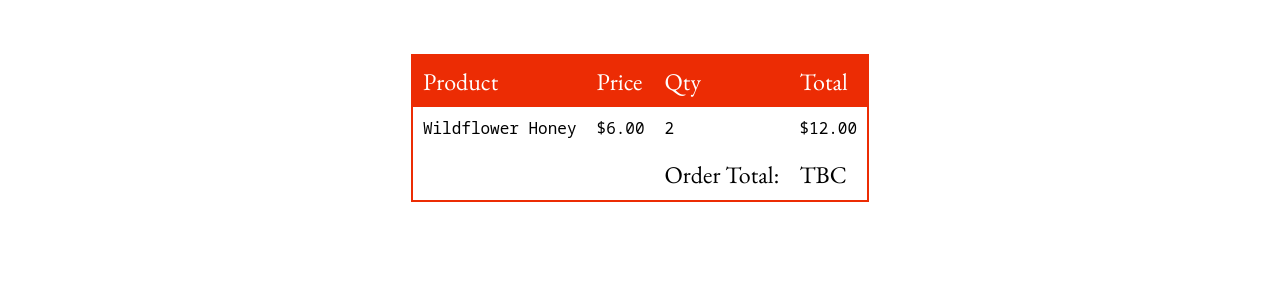
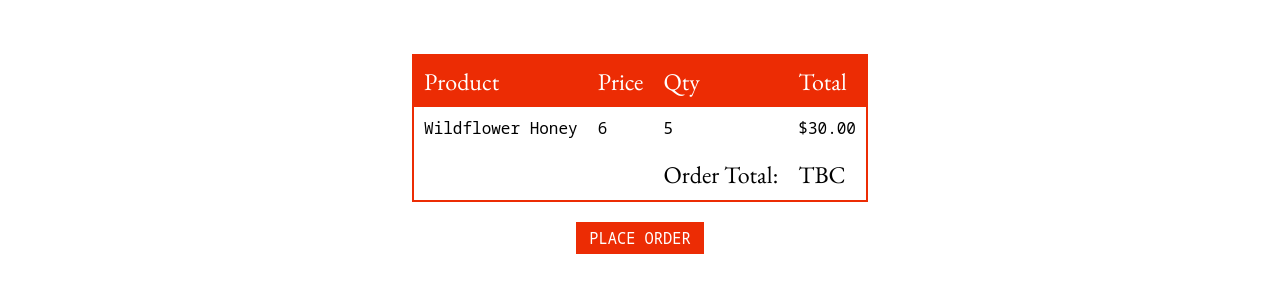
Before and after one commit to emmaegstad/lab-06-e-commerce-site, a website: page cart/index.html in a window 1280 px wide. Shown: the part 154-446 px from the top of the page. Drawn offline with nearby package versions, Linux system fonts and the light colour scheme; a web font is replaced by a local one.

Commit message:
passing test for domRender function

```diff
--- a/cart/cart.js
+++ b/cart/cart.js
@@ -0,0 +1,3 @@
+import { domRender, tableBody } from '../utils.js';
+
+domRender(tableBody);
--- a/cart/index.html
+++ b/cart/index.html
@@ -35,12 +35,7 @@
                     <th>Qty</th>
                     <th>Total</th>
                 </thead>
-                <tbody id="table-body">
-                    <td>Wildflower Honey</td>
-                    <td>$6.00</td>
-                    <td>2</td>
-                    <td>$12.00</td>
-                </tbody>
+                <tbody id="table-body"></tbody>
                 <tfoot>
                     <td></td>
                     <td></td>
@@ -48,6 +43,9 @@
                     <td>TBC</td>
                 </tfoot>
             </table>
+            <button class="place-order">Place Order</button>
         </main>
+
+        <script type="module" src="./cart.js" defer></script>
     </body>
 </html>
--- a/data/cart-data.js
+++ b/data/cart-data.js
@@ -1,5 +1 @@
-export const cart = [
-    { id: '1', qty: 5 },
-    { id: '2', qty: 2 },
-    { id: '3', qty: 3 },
-];
+export const cart = [{ id: '1', qty: 5 }];
--- a/styles/cart.css
+++ b/styles/cart.css
@@ -14,6 +14,7 @@
 
 .cart-section {
     display: flex;
+    flex-direction: column;
     justify-content: center;
     align-items: center;
 }
@@ -41,3 +42,10 @@ td {
     font-family: var(--mono-font);
     font-size: 2vh;
 }
+
+.place-order {
+    margin: 20px;
+    width: 10vw;
+    height: 4vh;
+    font-size: 1.2vw;
+}
--- a/styles/style.css
+++ b/styles/style.css
@@ -87,6 +87,6 @@ button {
     font-size: 1vw;
     color: white;
     background-color: var(--color-3);
-    border-radius: 5px;
+    width: 8vw;
     padding: 3px;
 }
--- /dev/null
+++ b/utils.js
@@ -0,0 +1,32 @@
+import { cart } from '../data/cart-data.js';
+import { products } from '../data/products.js';
+
+export const tableBody = document.getElementById('table-body');
+
+export function findById(id, array) {
+    for (let item of array) {
+        if (id === item.id) {
+            return item;
+        }
+    }
+}
+
+export function domRender(tBody) {
+    for (let cartItem of cart) {
+        const productData = findById(cartItem.id, products);
+
+        const tr = document.createElement('tr');
+        const tdName = document.createElement('td');
+        tdName.textContent = productData.name;
+        const tdPrice = document.createElement('td');
+        tdPrice.textContent = productData.price;
+        const tdQty = document.createElement('td');
+        tdQty.textContent = cartItem.qty;
+        const tdTotal = document.createElement('td');
+        tdTotal.textContent = `$${cartItem.qty * productData.price}.00`;
+
+        tr.append(tdName, tdPrice, tdQty, tdTotal);
+        tBody.appendChild(tr);
+    }
+    return tBody;
+}
```
Also changed, not shown: test/example.test.js (+29 -1 lines).
